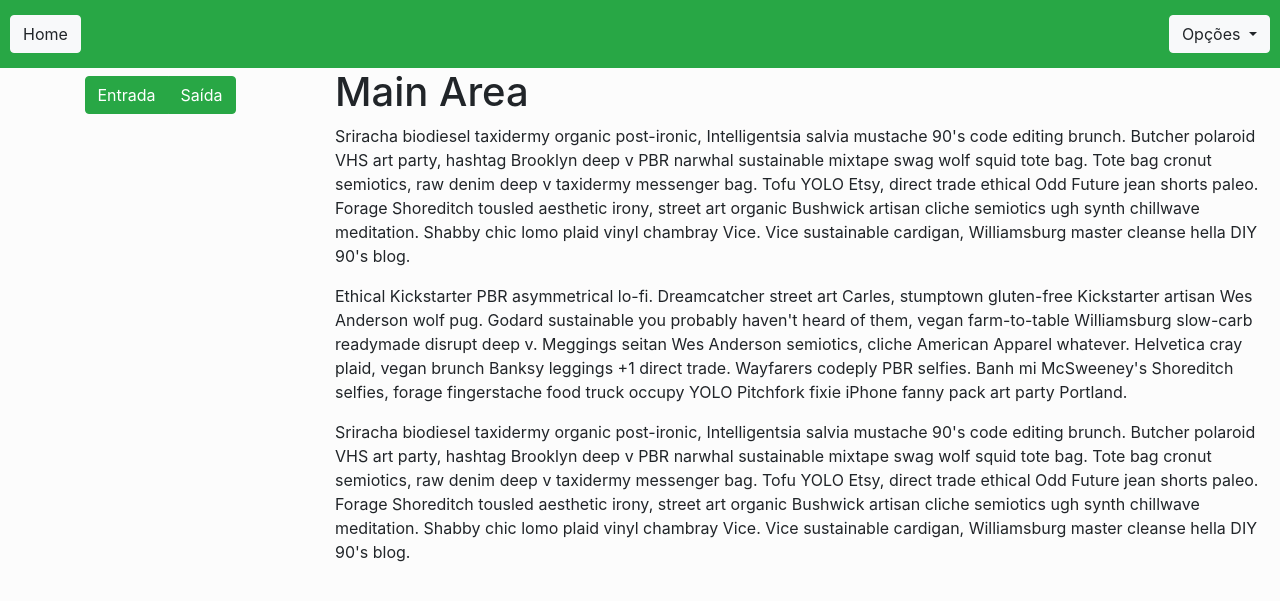
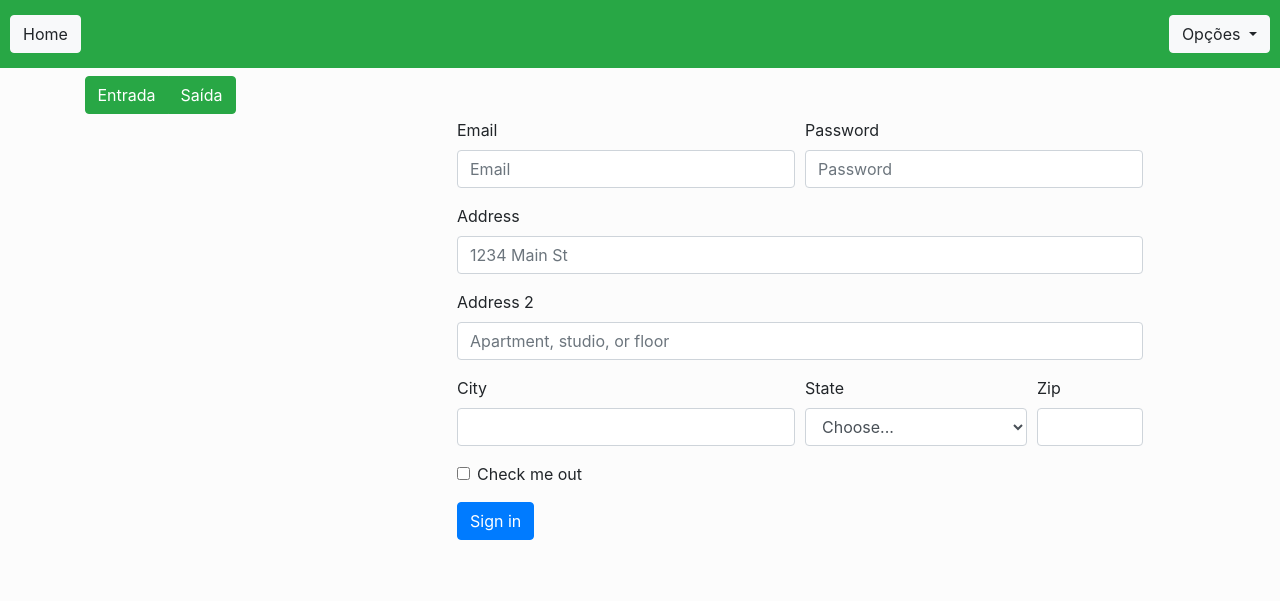
Before and after one commit to fabriciosenadev/fsys, a PHP site: page /app/app.index.php?entry=in in a window 1280 px wide. Shown: the top 601 px of the page. Run offline with PHP 8.4, Linux system fonts and the light colour scheme.

Commit message:
structure to entry and form test added

```diff
--- /dev/null
+++ b/app/app.entry.php
@@ -0,0 +1,66 @@
+<?php
+    // get link param
+    $entry = isset($_GET['entry']) ? $_GET['entry'] : null;
+
+    if($entry == 'in')
+    {
+        // echo "entrada";
+        ?>
+        <form>
+            <div class="form-row">
+                <div class="form-group col-md-6">
+                <label for="inputEmail4">Email</label>
+                <input type="email" class="form-control" id="inputEmail4" placeholder="Email">
+                </div>
+                <div class="form-group col-md-6">
+                <label for="inputPassword4">Password</label>
+                <input type="password" class="form-control" id="inputPassword4" placeholder="Password">
+                </div>
+            </div>
+            <div class="form-group">
+                <label for="inputAddress">Address</label>
+                <input type="text" class="form-control" id="inputAddress" placeholder="1234 Main St">
+            </div>
+            <div class="form-group">
+                <label for="inputAddress2">Address 2</label>
+                <input type="text" class="form-control" id="inputAddress2" placeholder="Apartment, studio, or floor">
+            </div>
+            <div class="form-row">
+                <div class="form-group col-md-6">
+                <label for="inputCity">City</label>
+                <input type="text" class="form-control" id="inputCity">
+                </div>
+                <div class="form-group col-md-4">
+                <label for="inputState">State</label>
+                <select id="inputState" class="form-control">
+                    <option selected>Choose...</option>
+                    <option>...</option>
+                </select>
+                </div>
+                <div class="form-group col-md-2">
+                <label for="inputZip">Zip</label>
+                <input type="text" class="form-control" id="inputZip">
+                </div>
+            </div>
+            <div class="form-group">
+                <div class="form-check">
+                <input class="form-check-input" type="checkbox" id="gridCheck">
+                <label class="form-check-label" for="gridCheck">
+                    Check me out
+                </label>
+                </div>
+            </div>
+            <button type="submit" class="btn btn-primary">Sign in</button>
+        </form>
+
+
+
+
+        <?php
+    }
+
+    if($entry == 'out')
+    {
+        echo "saida";
+    }
+?>
--- a/app/app.index.php
+++ b/app/app.index.php
@@ -29,13 +29,18 @@
             <div class="col-sm-3 px-1">
                 <div class="row py-2 sticky-top flex-grow-1 justify-content-center">
                     <div class="btn-group " role="group" aria-label="Basic example">
-                        <button type="button" class="btn btn-success">Entrada</button>
-                        <button type="button" class="btn btn-success">Saída</button>
+                        <a href="?entry=in" class="btn btn-success">Entrada</a>
+                        <a href="?entry=out" class="btn btn-success">Saída</a>
                     </div>
                 </div>
             </div>
             <div class="col" id="main">
-                <h1>Main Area</h1>
+                <div class="row justify-content-center" style="margin:50px;">
+                    <?php
+                        include 'app.entry.php';
+                    ?>
+                </div>
+                <!-- <h1>Main Area</h1>
                 <p>Sriracha biodiesel taxidermy organic post-ironic, Intelligentsia salvia mustache 90's code editing brunch. Butcher polaroid VHS art party, hashtag Brooklyn deep v PBR narwhal sustainable mixtape swag wolf squid tote bag. Tote bag cronut semiotics,
                     raw denim deep v taxidermy messenger bag. Tofu YOLO Etsy, direct trade ethical Odd Future jean shorts paleo. Forage Shoreditch tousled aesthetic irony, street art organic Bushwick artisan cliche semiotics ugh synth chillwave meditation.
                     Shabby chic lomo plaid vinyl chambray Vice. Vice sustainable cardigan, Williamsburg master cleanse hella DIY 90's blog.</p>
@@ -47,7 +52,7 @@
                 <p>Sriracha biodiesel taxidermy organic post-ironic, Intelligentsia salvia mustache 90's code editing brunch. Butcher polaroid VHS art party, hashtag Brooklyn deep v PBR narwhal sustainable mixtape swag wolf squid tote bag. Tote bag cronut semiotics,
                     raw denim deep v taxidermy messenger bag. Tofu YOLO Etsy, direct trade ethical Odd Future jean shorts paleo. Forage Shoreditch tousled aesthetic irony, street art organic Bushwick artisan cliche semiotics ugh synth chillwave meditation.
                     Shabby chic lomo plaid vinyl chambray Vice. Vice sustainable cardigan, Williamsburg master cleanse hella DIY 90's blog.</p>
-
+                     -->
                 <!-- <p>Sriracha biodiesel taxidermy organic post-ironic, Intelligentsia salvia mustache 90's code editing brunch. Butcher polaroid VHS art party, hashtag Brooklyn deep v PBR narwhal sustainable mixtape swag wolf squid tote bag. Tote bag cronut semiotics,
                     raw denim deep v taxidermy messenger bag. Tofu YOLO Etsy, direct trade ethical Odd Future jean shorts paleo. Forage Shoreditch tousled aesthetic irony, street art organic Bushwick artisan cliche semiotics ugh synth chillwave meditation.
                     Shabby chic lomo plaid vinyl chambray Vice. Vice sustainable cardigan, Williamsburg master cleanse hella DIY 90's blog.</p> -->
```
